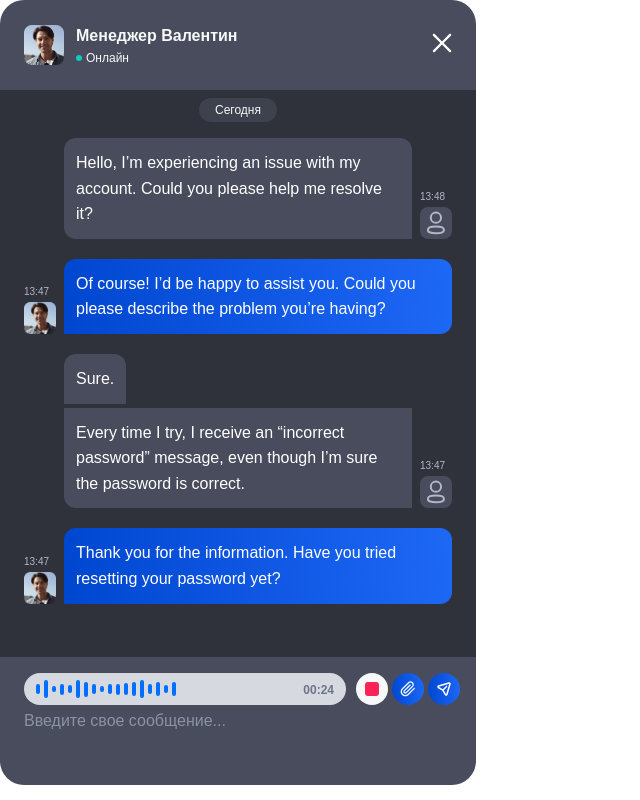
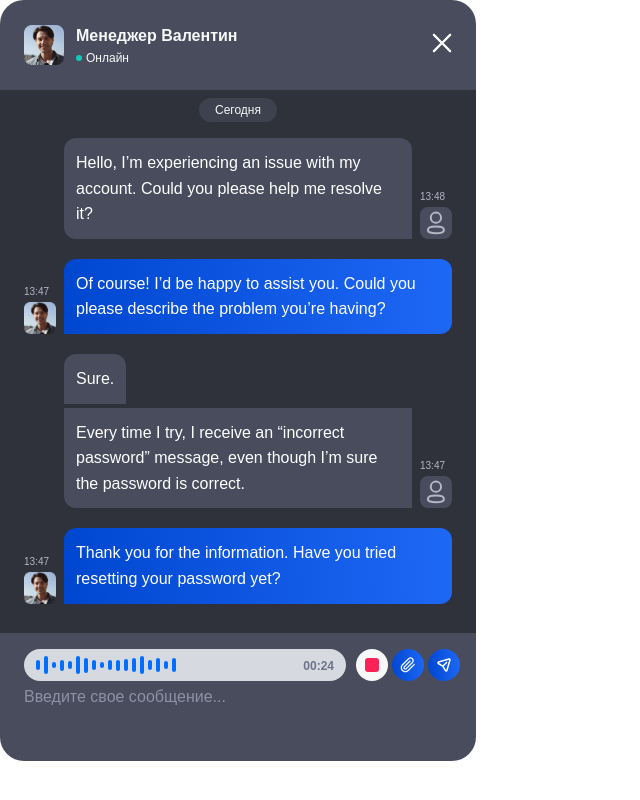
Before and after one commit to shashlyk55/support_chat, a plain HTML site: page index.html in a window 1280 px wide. Shown: the whole page, without its empty margins (0-640 px from the left). Drawn offline with Linux system fonts and the light colour scheme.

Commit message:
Add files via upload

```diff
--- a/styles/style.css
+++ b/styles/style.css
@@ -7,7 +7,9 @@
 
 .sidepop-up {
     width: 476px;
-    height: auto;
+    height: 761px;
+    display: flex;
+    flex-direction: column;
 }
 
 .head {
@@ -80,7 +82,7 @@
 }
 
 .chat {
-    height: 567px;
+    height: 100%;
     width: 100%;
     background-color: #2f313b;
     padding: 8px 24px;
@@ -207,7 +209,7 @@
     padding: 16px 16px 24px 24px;
     background-color: #484C5C;
     width: 100%;
-    height: auto;
+    /*height: auto;*/
     display: flex;
     flex-direction: row;
     justify-content: space-between;
@@ -253,7 +255,7 @@
     flex-direction: row;
     gap: 4px;
     width: auto;
-    height: auto;
+    height: 32px;
 }
 
 .buttons img {
```
